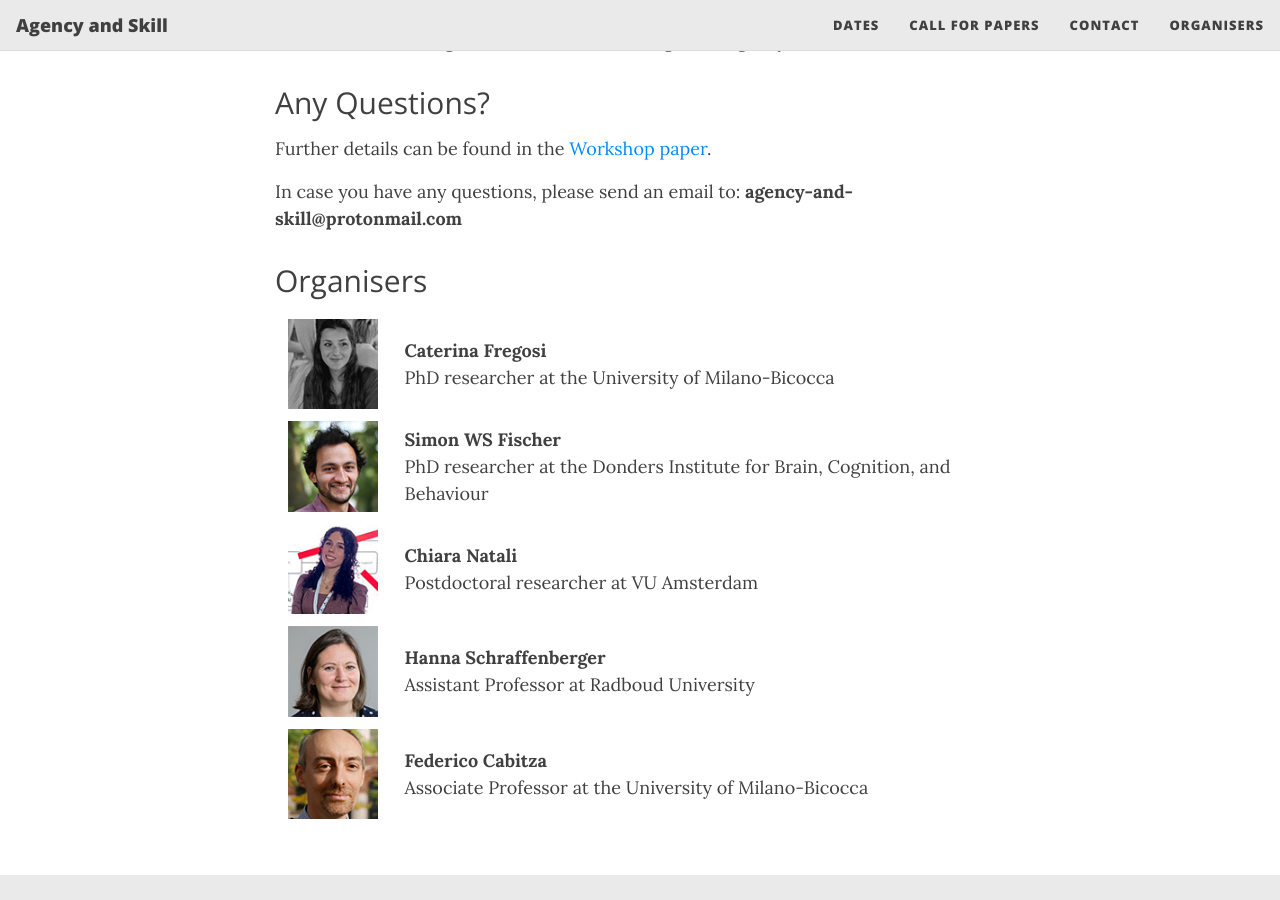
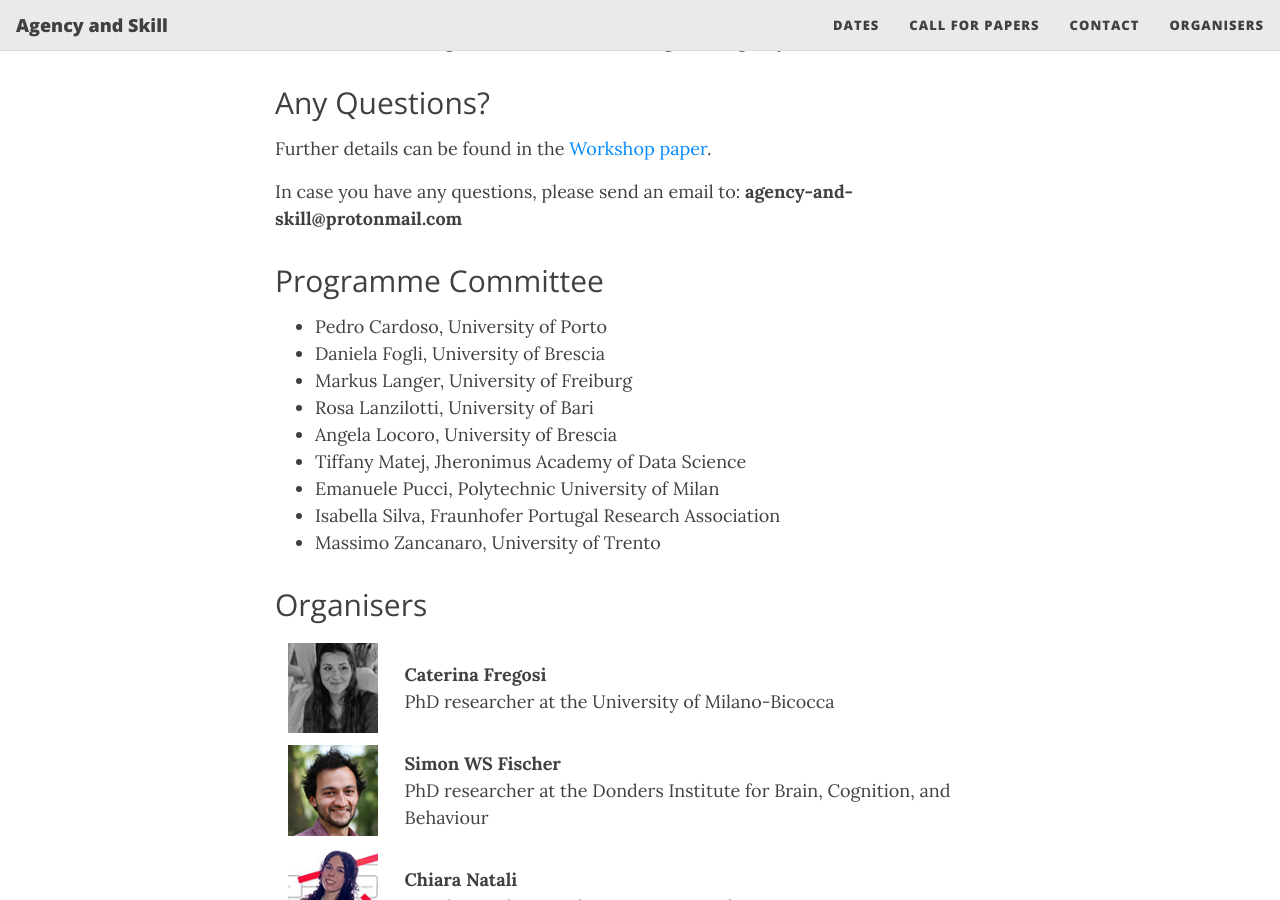
Before and after one commit to agency-and-skill/agency-and-skill.github.io, a Jekyll site: the page built from index.md, in a window 1280 px wide and 900 px high, scrolled down 2868 px. Built offline with Jekyll 4.4.1, drawn with Linux system fonts in a browser that asks for light colours.

Commit message:
add pc members

```diff
--- a/index.md
+++ b/index.md
@@ -85,6 +85,18 @@ Further details can be found in the [Workshop paper](CHIWORK_Workshop_Agency_and
 
 In case you have any questions, please send an email to: **agency-and-skill@protonmail.com**
 
+## Programme Committee
+
+- Pedro Cardoso, University of Porto
+- Daniela Fogli, University of Brescia
+- Markus Langer, University of Freiburg
+- Rosa Lanzilotti, University of Bari
+- Angela Locoro, University of Brescia
+- Tiffany Matej, Jheronimus Academy of Data Science
+- Emanuele Pucci, Polytechnic University of Milan
+- Isabella Silva, Fraunhofer Portugal Research Association
+- Massimo Zancanaro, University of Trento
+
 ## Organisers {#organisers}
 
 {: .no-border}
```
